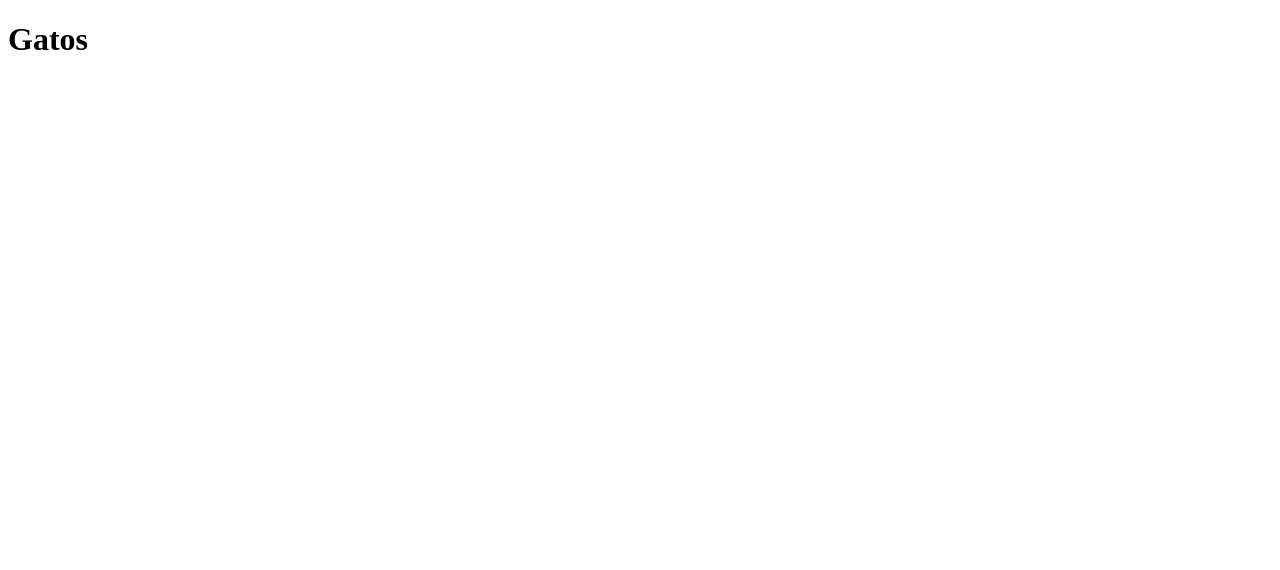
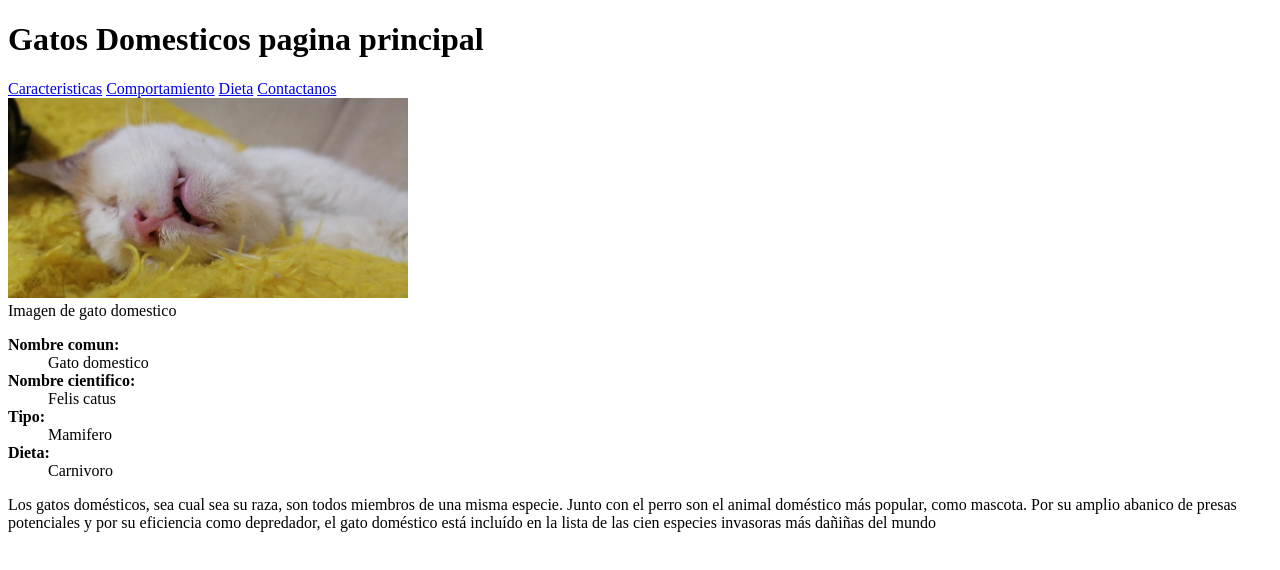
Before and after one commit to lucymuzsi/sitio, a plain HTML site: page index.html in a window 1280 px wide. Drawn offline with Linux system fonts and the light colour scheme.

Commit message:
correccion de errores y creacion de nuevas paginas

```diff
--- a/index.html
+++ b/index.html
@@ -4,9 +4,40 @@
     <meta charset="UTF-8">
     <meta http-equiv="X-UA-Compatible" content="IE=edge">
     <meta name="viewport" content="width=device-width, initial-scale=1.0">
-    <title>Gatos</title>
+    <title>Gatos Domesticos</title>
 </head>
 <body>
-    <h1>Gatos</h1>
+    <h1>Gatos Domesticos pagina principal</h1>
+
+<!--     <nav>
+        <ul>
+            <li><a href="caracteristicas.html">caracteristicas</a></li>
+            <li><a href="comportamiento.html">comportamiento</a></li>
+            <li><a href="dieta.html">dieta</a></li>
+            <li><a href="contactanos.html">contactanos</a></li>
+        </ul>
+    </nav> -->
+    <nav>
+        <a href="caracteristicas.html">Caracteristicas</a>
+        <a href="comportamiento.html">Comportamiento</a>
+        <a href="dieta.html">Dieta</a>
+        <a href="contactanos.html">Contactanos</a>
+    </nav>
+
+    <img src="gato1.jpg" alt="Gato dormido" style="width: 400px; height: 200px;">
+    <figcaption>Imagen de gato domestico</figcaption>
+
+    <dl>
+        <dt><strong>Nombre comun:</strong></dt>
+        <dd>Gato domestico</dd>
+        <dt><strong>Nombre cientifico:</strong></dt>
+        <dd>Felis catus</dd>
+        <dt><strong>Tipo:</strong></dt>
+        <dd>Mamifero</dd>
+        <dt><strong>Dieta:</strong></dt>
+        <dd>Carnivoro</dd>
+    </dl>
+
+    <p>Los gatos domésticos, sea cual sea su raza, son todos miembros de una misma especie. Junto con el perro son el animal doméstico más popular, como mascota. Por su amplio abanico de presas potenciales y por su eficiencia como depredador, el gato doméstico está incluído en la lista de las cien especies invasoras más dañiñas del mundo</p>
 </body>
 </html>
```
Also changed, not shown: caracteristicas.html (added, +11 -0 lines), comportamiento.html (added, +11 -0 lines), contactanos.html (added, +11 -0 lines), dieta.html (added, +11 -0 lines).
